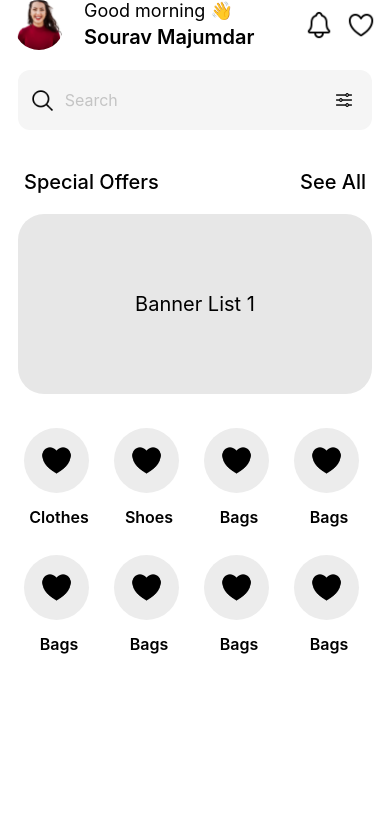
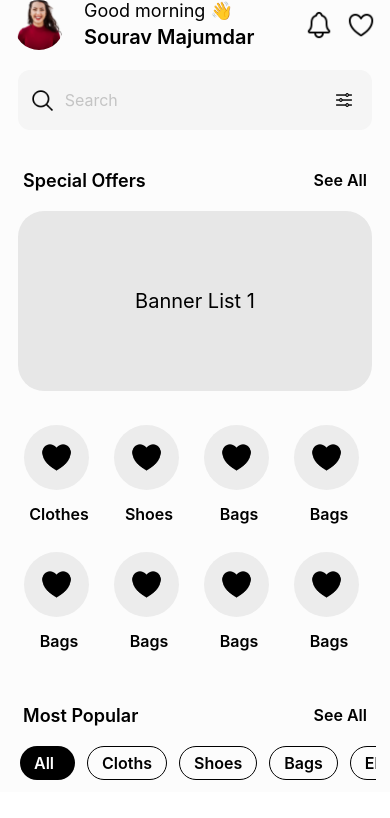
Before and after one commit to souravdev-eng/evira-ecom, a React Native app in the folder app/: screen / in a window 390 px wide. Shown: the top 818 px of the page. Built offline with nearby package versions, Linux system fonts and the light colour scheme.

Commit message:
Adding category list and fliter option

```diff
--- /dev/null
+++ b/app/src/assets/data/categoryList.ts
@@ -0,0 +1,42 @@
+export const CATEGORY_LIST = [
+  {
+    _id: '1',
+    category: 'Clothes',
+    icon: require('../../assets/icons/heart-sharp.png'),
+  },
+  {
+    _id: '2',
+    category: 'Shoes',
+    icon: require('../../assets/icons/heart-sharp.png'),
+  },
+  {
+    _id: '3',
+    category: 'Bags',
+    icon: require('../../assets/icons/heart-sharp.png'),
+  },
+  {
+    _id: '3',
+    category: 'Bags',
+    icon: require('../../assets/icons/heart-sharp.png'),
+  },
+  {
+    _id: '3',
+    category: 'Bags',
+    icon: require('../../assets/icons/heart-sharp.png'),
+  },
+  {
+    _id: '3',
+    category: 'Bags',
+    icon: require('../../assets/icons/heart-sharp.png'),
+  },
+  {
+    _id: '3',
+    category: 'Bags',
+    icon: require('../../assets/icons/heart-sharp.png'),
+  },
+  {
+    _id: '3',
+    category: 'Bags',
+    icon: require('../../assets/icons/heart-sharp.png'),
+  },
+];
--- /dev/null
+++ b/app/src/assets/data/categoryTag.ts
@@ -0,0 +1,11 @@
+export const CATEGORY_TAG = [
+  'all',
+  'cloths',
+  'shoes',
+  'bags',
+  'electronics',
+  'watch',
+  'jewelry',
+  'kitchen',
+  'toys',
+];
--- /dev/null
+++ b/app/src/molecules/FilterCard/FilterCard.styles.tsx
@@ -0,0 +1,42 @@
+import {StyleSheet} from 'react-native';
+
+const styles = StyleSheet.create({
+  tag: {
+    borderWidth: 1.2,
+    marginHorizontal: 6,
+    paddingHorizontal: 14,
+    paddingVertical: 6,
+    borderRadius: 18,
+    minWidth: 55,
+    borderColor: '#000',
+    justifyContent: 'center',
+  },
+  tagText: {
+    color: '#000',
+    fontSize: 16,
+    fontWeight: '600',
+    textTransform: 'capitalize',
+  },
+  tagActiveText: {
+    color: '#fff',
+    fontSize: 16,
+    fontWeight: '600',
+    textTransform: 'capitalize',
+  },
+  tagActive: {
+    marginHorizontal: 6,
+    paddingHorizontal: 14,
+    paddingVertical: 6,
+    borderRadius: 18,
+    minWidth: 55,
+    backgroundColor: '#000',
+    justifyContent: 'center',
+  },
+  starContainer: {
+    flexDirection: 'row',
+    alignItems: 'center',
+    // justifyContent: 'space-between',
+  },
+});
+
+export default styles;
--- /dev/null
+++ b/app/src/molecules/FilterCard/FilterCard.tsx
@@ -0,0 +1,25 @@
+import React, {FC} from 'react';
+import {Text, TouchableOpacity, StyleProp, ViewStyle} from 'react-native';
+import styles from './FilterCard.styles';
+
+interface FilterCardProps {
+  title: string;
+  onPress?: () => void;
+  isActive?: boolean;
+  style?: StyleProp<ViewStyle>;
+}
+
+const FilterCard: FC<FilterCardProps> = ({title, onPress, isActive, style}) => {
+  return (
+    <TouchableOpacity
+      activeOpacity={0.7}
+      style={[style, isActive ? styles.tagActive : styles.tag]}
+      onPress={onPress}>
+      <Text style={isActive ? styles.tagActiveText : styles.tagText}>
+        {title}
+      </Text>
+    </TouchableOpacity>
+  );
+};
+
+export default FilterCard;
--- /dev/null
+++ b/app/src/molecules/ViewAll/ViewAll.styles.tsx
@@ -0,0 +1,16 @@
+import {StyleSheet} from 'react-native';
+
+const styles = StyleSheet.create({
+  container: {
+    flexDirection: 'row',
+    justifyContent: 'space-between',
+    width: '100%',
+    marginVertical: 20,
+  },
+  textBold: {
+    fontWeight: '600',
+    fontSize: 18,
+    color: '#000',
+  },
+});
+export default styles;
--- /dev/null
+++ b/app/src/molecules/ViewAll/ViewAll.tsx
@@ -0,0 +1,27 @@
+import React, {FC} from 'react';
+import {View, Text, TouchableOpacity} from 'react-native';
+import styles from './ViewAll.styles';
+
+interface Props {
+  title: string;
+  onPress?: () => void;
+  style?: any;
+  subtitle?: string;
+  star?: boolean;
+}
+
+const ViewAll: FC<Props> = ({title, onPress, style, subtitle}) => {
+  return (
+    <View style={[styles.container, style]}>
+      <Text style={styles.textBold}>{title}</Text>
+
+      <TouchableOpacity onPress={onPress} activeOpacity={0.7}>
+        <Text style={[styles.textBold, {color: '#000', fontSize: 16}]}>
+          {subtitle ? subtitle : 'See All'}
+        </Text>
+      </TouchableOpacity>
+    </View>
+  );
+};
+
+export default ViewAll;
--- a/app/src/organisms/BannerList/BannerList.styles.tsx
+++ b/app/src/organisms/BannerList/BannerList.styles.tsx
@@ -10,12 +10,6 @@ const styles = StyleSheet.create({
     alignItems: 'center',
     alignSelf: 'center',
   },
-  optionsContainer: {
-    flexDirection: 'row',
-    justifyContent: 'space-between',
-    paddingHorizontal: 10,
-    marginVertical: 20,
-  },
 });
 
 export default styles;
--- a/app/src/organisms/BannerList/BannerList.tsx
+++ b/app/src/organisms/BannerList/BannerList.tsx
@@ -5,10 +5,6 @@ import styles from './BannerList.styles';
 const BannerList = () => {
   return (
     <View>
-      <View style={styles.optionsContainer}>
-        <Text style={{fontSize: 20, fontWeight: '500'}}>Special Offers</Text>
-        <Text style={{fontSize: 20, fontWeight: '500'}}>See All</Text>
-      </View>
       <View style={styles.container}>
         <Text style={{color: '#000', fontSize: 20}}>Banner List 1</Text>
       </View>
--- a/app/src/organisms/CategoryList/CategoryList.tsx
+++ b/app/src/organisms/CategoryList/CategoryList.tsx
@@ -1,49 +1,8 @@
 import React from 'react';
 import {View, Text, Image, TouchableOpacity} from 'react-native';
+
 import styles from './CategoryList.styles';
-
-const CATEGORY_LIST = [
-  {
-    _id: '1',
-    category: 'Clothes',
-    icon: require('../../assets/icons/heart-sharp.png'),
-  },
-  {
-    _id: '2',
-    category: 'Shoes',
-    icon: require('../../assets/icons/heart-sharp.png'),
-  },
-  {
-    _id: '3',
-    category: 'Bags',
-    icon: require('../../assets/icons/heart-sharp.png'),
-  },
-  {
-    _id: '3',
-    category: 'Bags',
-    icon: require('../../assets/icons/heart-sharp.png'),
-  },
-  {
-    _id: '3',
-    category: 'Bags',
-    icon: require('../../assets/icons/heart-sharp.png'),
-  },
-  {
-    _id: '3',
-    category: 'Bags',
-    icon: require('../../assets/icons/heart-sharp.png'),
-  },
-  {
-    _id: '3',
-    category: 'Bags',
-    icon: require('../../assets/icons/heart-sharp.png'),
-  },
-  {
-    _id: '3',
-    category: 'Bags',
-    icon: require('../../assets/icons/heart-sharp.png'),
-  },
-];
+import {CATEGORY_LIST} from '../../assets/data/categoryList';
 
 const CategoryList = () => {
   const renderItem = (item: any) => (
@@ -67,11 +26,7 @@ const CategoryList = () => {
   );
 
   return (
-    <View
-      style={{
-        flexDirection: 'row',
-        flexWrap: 'wrap',
-      }}>
+    <View style={{flexDirection: 'row', flexWrap: 'wrap'}}>
       {CATEGORY_LIST.map((el, idx) => (
         <React.Fragment key={idx}>{renderItem(el)}</React.Fragment>
       ))}
--- a/app/src/screens/HomeScreen/HomeScreen.styles.tsx
+++ b/app/src/screens/HomeScreen/HomeScreen.styles.tsx
@@ -4,6 +4,10 @@ const styles = StyleSheet.create({
   container: {
     paddingHorizontal: 14,
   },
+  viewAllContainer: {
+    width: '95%',
+    alignSelf: 'center',
+  },
 });
 
 export default styles;
--- a/app/src/screens/HomeScreen/HomeScreen.tsx
+++ b/app/src/screens/HomeScreen/HomeScreen.tsx
@@ -1,13 +1,24 @@
-import {View, Text} from 'react-native';
-import React from 'react';
+import React, {useState} from 'react';
+import {View, ScrollView, FlatList} from 'react-native';
+
 import styles from './HomeScreen.styles';
+import {CATEGORY_TAG} from '../../assets/data/categoryTag';
+
 import Header from '../../organisms/Header/Header';
 import SearchBar from '../../organisms/SearchBar/SearchBar';
 import BannerList from '../../organisms/BannerList/BannerList';
+import FilterCard from '../../molecules/FilterCard/FilterCard';
 import CategoryList from '../../organisms/CategoryList/CategoryList';
+import ViewAll from '../../molecules/ViewAll/ViewAll';
 
 const HomeScreen = () => {
+  const [activeFilter, setActiveFilter] = useState('all');
+
   return (
+    <ScrollView
+      showsHorizontalScrollIndicator={false}
+      showsVerticalScrollIndicator={false}
+      contentContainerStyle={{flexGrow: 1, backgroundColor: '#FCFCFC'}}>
       <View style={styles.container}>
         {/* User profile */}
         <Header />
@@ -16,14 +27,40 @@ const HomeScreen = () => {
           <SearchBar />
         </View>
         {/* Special offers */}
+        <ViewAll
+          style={styles.viewAllContainer}
+          title="Special Offers"
+          onPress={() => {}}
+        />
         <BannerList />
         {/* Category icon list */}
         <View style={{marginVertical: 20}}>
           <CategoryList />
         </View>
         {/* filter options */}
+        <ViewAll
+          style={styles.viewAllContainer}
+          title="Most Popular"
+          onPress={() => {}}
+        />
+        <FlatList
+          showsVerticalScrollIndicator={false}
+          showsHorizontalScrollIndicator={false}
+          horizontal
+          data={CATEGORY_TAG}
+          style={{marginBottom: 12}}
+          renderItem={({item}) => (
+            <FilterCard
+              title={item}
+              isActive={item === activeFilter ? true : false}
+              onPress={() => setActiveFilter(item)}
+            />
+          )}
+          keyExtractor={(_, idx) => idx.toString()}
+        />
         {/* List of products */}
       </View>
+    </ScrollView>
   );
 };
 
```
Lines whose indentation alone changed are shown as unchanged.
